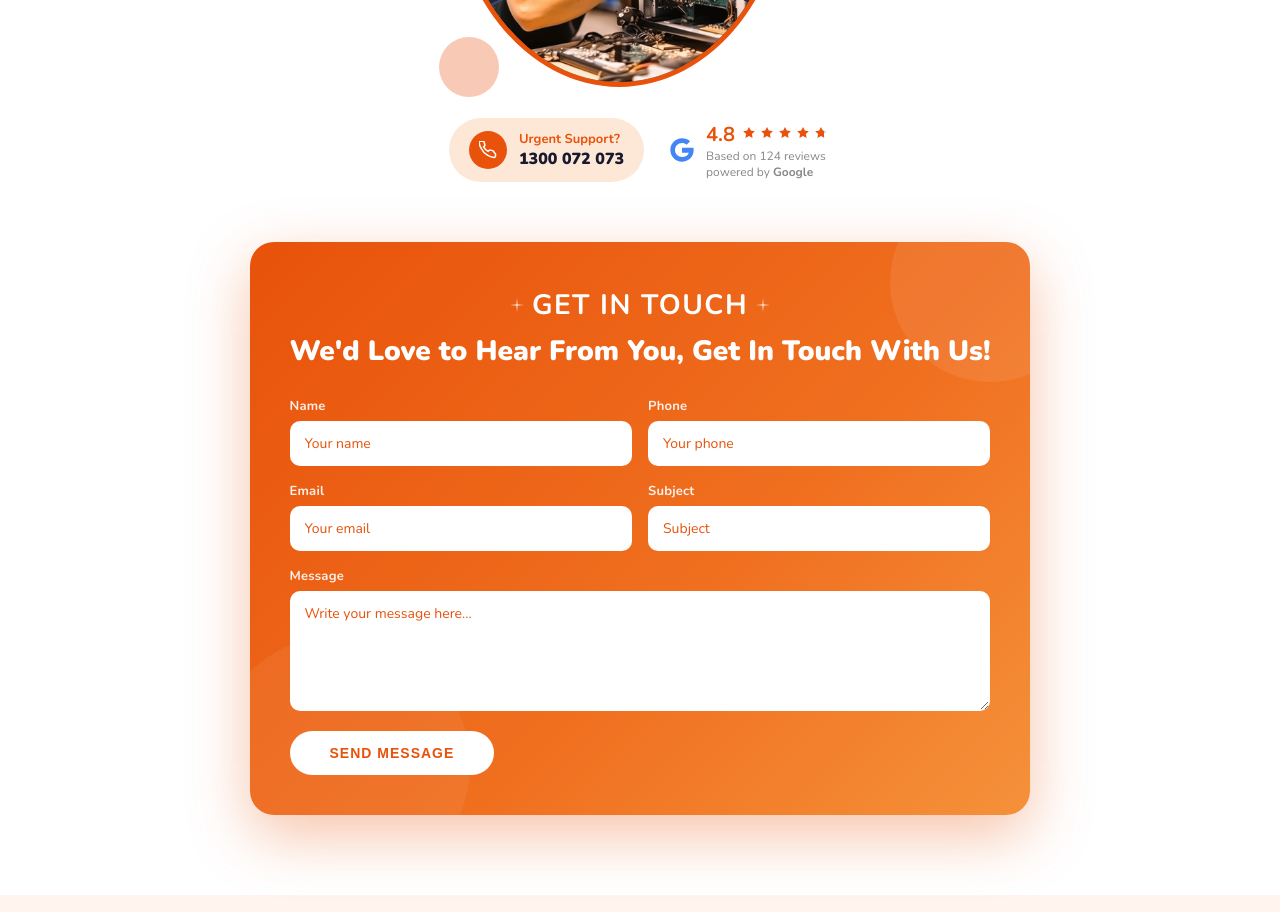
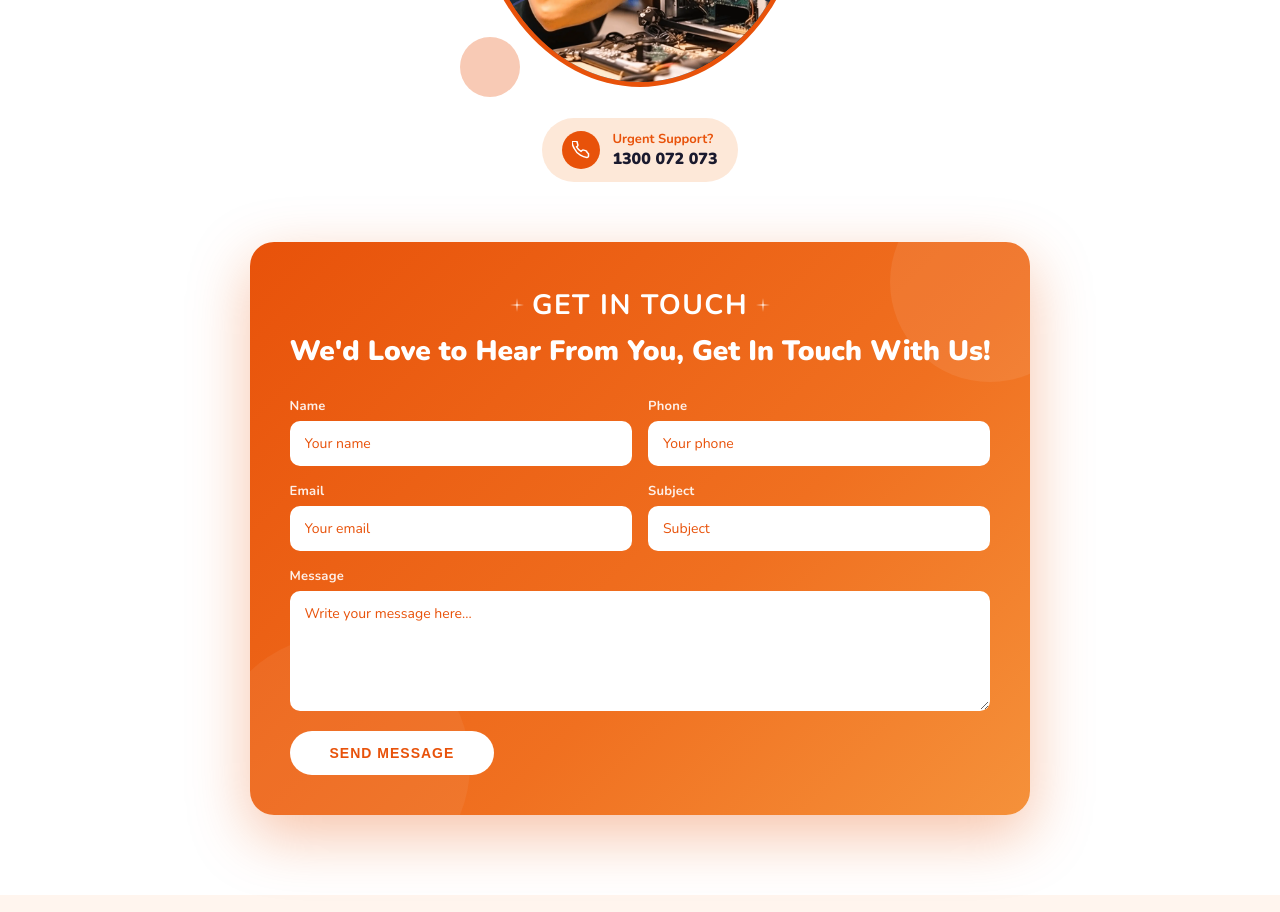
Before and after one commit to Aniketpundir/tech-dr, a React (Vite) app: page / in a window 1280 px wide. Shown: the part 2620-3532 px from the top of the page. Built offline with nearby package versions, Linux system fonts and the light colour scheme.

Commit message:
Remove google review

```diff
--- a/src/Components/Home_Section/ContactForm/ContactForm.jsx
+++ b/src/Components/Home_Section/ContactForm/ContactForm.jsx
@@ -119,7 +119,7 @@
                             <span className="urgent-num">1300 072 073</span>
                         </div>
                     </div>
-                    <div className="google-rating">
+                    {/* <div className="google-rating">
                         <svg width="28" height="28" viewBox="0 0 48 48">
                             <path fill="#4285F4" d="M44.5 20H24v8.5h11.7C34.1 33.4 29.6 36 24 36c-6.6 0-12-5.4-12-12s5.4-12 12-12c3 0 5.8 1.1 7.9 3l6-6C34.5 6.3 29.5 4 24 4 12.9 4 4 12.9 4 24s8.9 20 20 20c11 0 20-8 20-20 0-1.3-.2-2.7-.5-4z" />
                         </svg>
@@ -131,7 +131,7 @@
                             <div className="g-based">Based on 124 reviews</div>
                             <div className="g-based">powered by <strong>Google</strong></div>
                         </div>
-                    </div>
+                    </div> */}
                 </div>
             </div>
 
```
